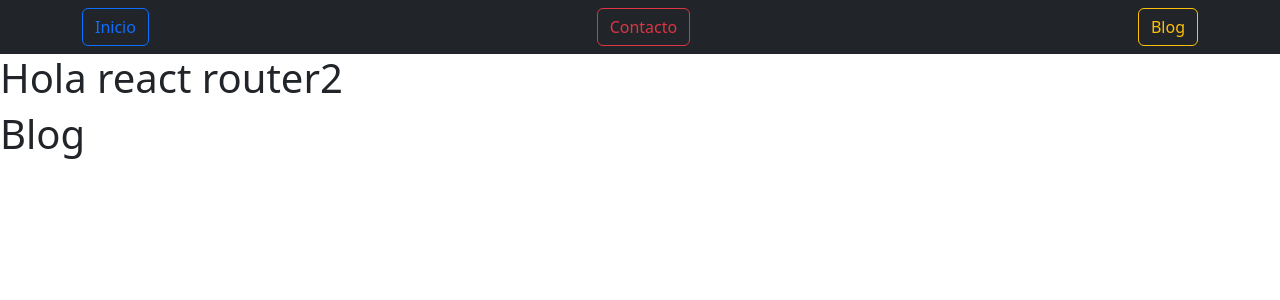
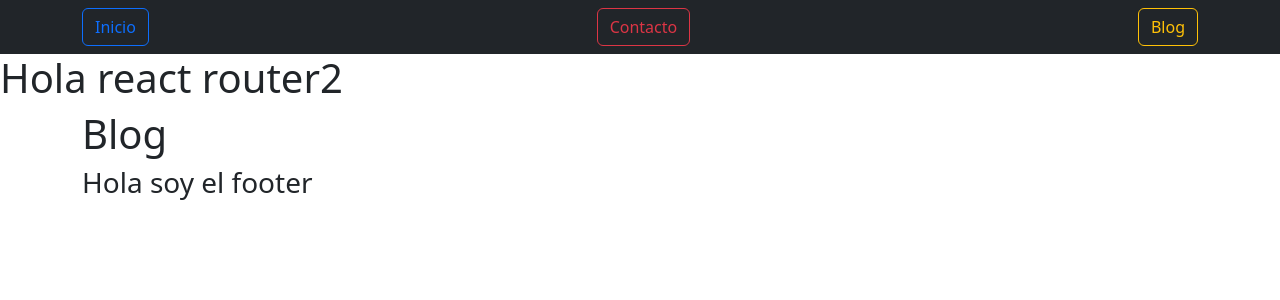
Before and after one commit to makzzer/react-router-example, a React (Vite) app: page /blog in a window 1280 px wide. Shown: the top 300 px of the page. Built offline with nearby package versions, Linux system fonts and the light colour scheme.

Commit message:
ejemplo router con Outlet

```diff
--- a/src/App.jsx
+++ b/src/App.jsx
@@ -4,20 +4,29 @@ import { Route, Routes } from 'react-router-dom';
 import Inicio from './pages/inicio';
 import Contacto from './pages/Contacto';
 import Blog from './pages/Blog';
+import LayoutPublico from './layouts/LayoutPublico';
 
 const App = () => {
   return (
 
     <>
-      <Navbar></Navbar>
+      <Navbar />
       <h1>Hola react router2</h1>
 
+      {/*en lo siguiente con Router defino las rutas y como se va a mover entre archivos en la SPA*/}
+
+      {/*envuelvo todo en un componente Routes*/}
       <Routes>
-        <Route element={<Inicio />} path='/Inicio'> </Route>
-        <Route element={<Contacto/>} path='/Contacto'></Route>
-        <Route element={<Blog/>} path='/Blog'></Route>
+
+        {/*anido las rutas  en un componente Route apuntando a un layoutPublico donde voy a usar Outlet*/}
+        <Route element={<LayoutPublico />} path='/'>
+
+          {/*Rutas referenciadas por el Outlet desde el componente LayoutPublico*/}
+          <Route element={<Inicio />} path='/Inicio' />
+          <Route element={<Contacto />} path='/Contacto'></Route>
+          <Route element={<Blog />} path='/Blog'></Route>
+        </Route>
       </Routes>
-
 
 
     </>
--- /dev/null
+++ b/src/layouts/LayoutPublico.jsx
@@ -0,0 +1,21 @@
+//tengo que importar el elemento Outlet desde react-router-dom
+//ese outlet va a representar a los links que se muestren y el resto va a ser por ejemplo un footer customizable
+//que puedo usar en el resto de las paginas
+
+import { Outlet } from "react-router-dom";
+
+const LayoutPublico = () => {
+    return (
+
+        <div className="container">
+            {/*el siguiente outlet corresponde a las rutas que le paso en el app*/}
+            <Outlet />
+            <footer><h3>Hola soy el footer</h3></footer>
+        </div>
+
+
+
+    )
+}
+
+export default LayoutPublico;
```
